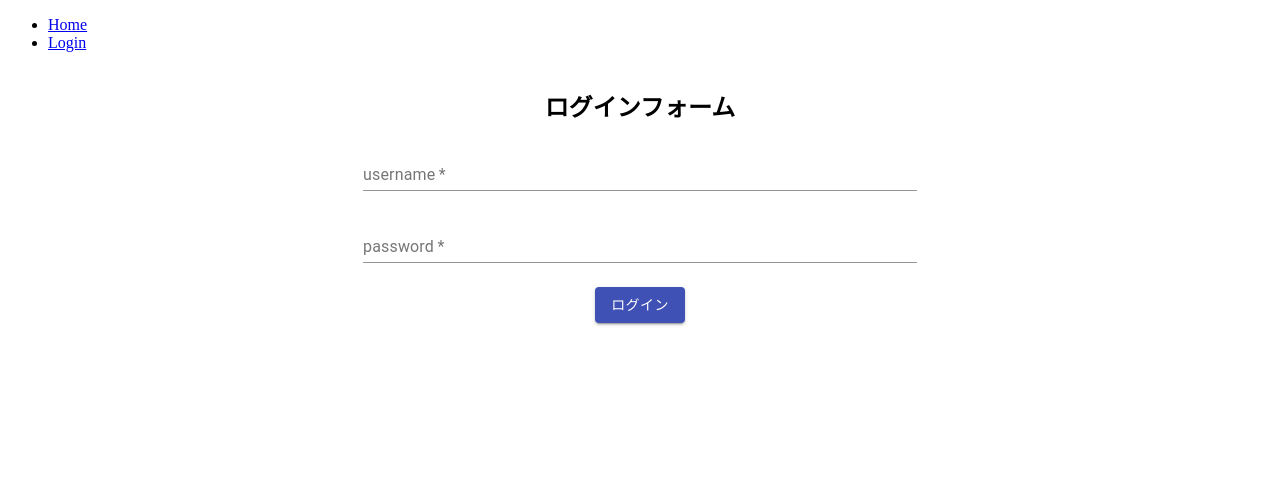
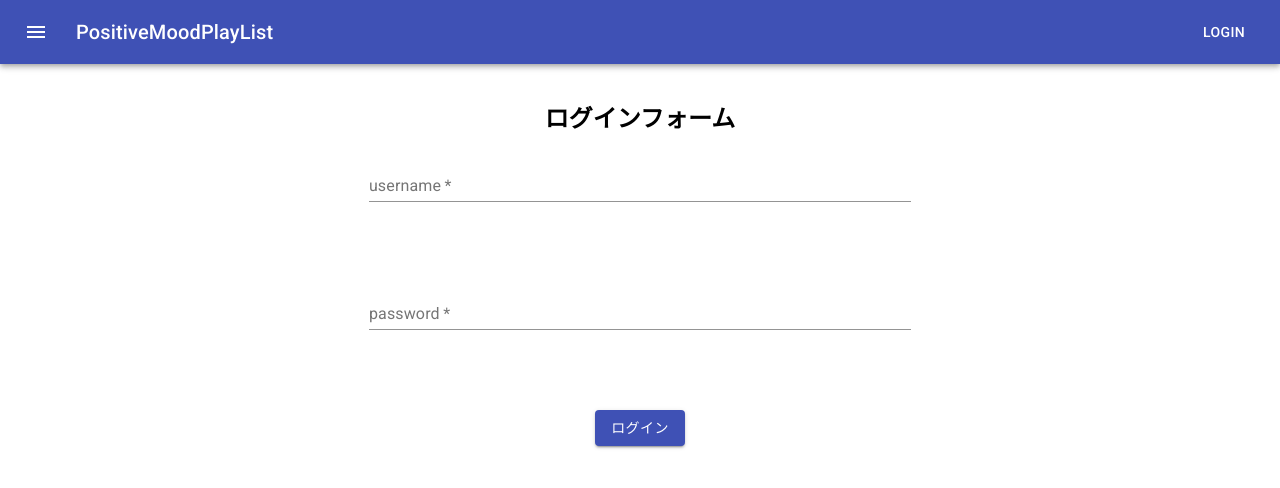
Before and after one commit to zumiosan/PositiveMoodPlayList, a React app in the folder src/PositiveMoodPlayList/playlist/front/: page /login in a window 1280 px wide. Shown: the top 488 px of the page. Built offline with nearby package versions, Linux system fonts and the light colour scheme.

Commit message:
Headerの作成

```diff
--- a/src/PositiveMoodPlayList/playlist/front/package.json
+++ b/src/PositiveMoodPlayList/playlist/front/package.json
@@ -23,6 +23,7 @@
   },
   "dependencies": {
     "@material-ui/core": "^4.12.3",
+    "@material-ui/icons": "^4.11.2",
     "react": "^17.0.2",
     "react-cookie": "^4.1.1",
     "react-dom": "^17.0.2",
--- /dev/null
+++ b/src/PositiveMoodPlayList/playlist/front/src/components/Header.tsx
@@ -0,0 +1,100 @@
+import React, {useState} from "react";
+import { Link } from 'react-router-dom'
+import { createStyles, makeStyles, Theme } from "@material-ui/core";
+import AppBar from "@material-ui/core/AppBar";
+import Toolbar from "@material-ui/core/Toolbar";
+import Typography from '@material-ui/core/Typography';
+import Button from '@material-ui/core/Button';
+import IconButton from '@material-ui/core/IconButton';
+import MenuIcon from '@material-ui/icons/Menu';
+import Drawer from '@material-ui/core/Drawer';
+import List from '@material-ui/core/List';
+import ListItem from '@material-ui/core/ListItem';
+import ListItemText from '@material-ui/core/ListItemText';
+
+const useStyles = makeStyles((theme: Theme) =>
+  createStyles({
+      root: {
+          flexGrow: 1,
+          marginBottom: 15
+      },
+      menuButton: {
+        marginRight: theme.spacing(2),
+      },
+      title: {
+        flexGrow: 1,
+      },
+      list: {
+        width: 250,
+      },
+      fullList: {
+          width: 'auto'
+      },
+  }),
+);
+
+export default function Header() {
+    const classes = useStyles();
+    const [state, setState] = useState(false);
+
+    const toggleDrawer = (open: boolean) => (
+        event: React.KeyboardEvent | React.MouseEvent,
+    ) => {
+        if (event.type === 'keydown' &&
+            ((event as React.KeyboardEvent).key === 'Tab' || (event as React.KeyboardEvent).key === 'Shift')) {
+            return;
+        }
+        setState(open);
+    };
+
+    const linkDict:{[index:string]: string} = {
+        'Home': "",
+        "Login": "login",
+        "Experiment": "experiment",
+        "Create PlayList": "create_playlist"
+    }
+
+    const list = () => (
+        <div
+            className={classes.list}
+            role={"presentation"}
+            onClick={toggleDrawer(false)}
+            onKeyDown={toggleDrawer(false)}
+        >
+            <List>
+                {['Home', 'Login', 'Experiment', 'Create PlayList'].map((text, index) => (
+                    <Link to={"/" + linkDict[text]} key={text}>
+                        <ListItem button key={text}>
+                            <ListItemText primary={text} />
+                        </ListItem>
+                    </Link>
+                ))}
+            </List>
+        </div>
+    )
+
+    return (
+        <div className={classes.root}>
+            <AppBar position={"static"}>
+                <Toolbar>
+                    <IconButton
+                        edge={"start"}
+                        className={classes.menuButton}
+                        color={"inherit"}
+                        aria-label={"menu"}
+                        onClick={toggleDrawer(true)}
+                    >
+                        <MenuIcon />
+                    </IconButton>
+                    <Drawer open={state} onClose={toggleDrawer(false)}>
+                        {list()}
+                    </Drawer>
+                    <Typography variant={"h6"} className={classes.title}>
+                        PositiveMoodPlayList
+                    </Typography>
+                    <Button color={"inherit"}>Login</Button>
+                </Toolbar>
+            </AppBar>
+        </div>
+    );
+}
--- a/src/PositiveMoodPlayList/playlist/front/src/components/Login.tsx
+++ b/src/PositiveMoodPlayList/playlist/front/src/components/Login.tsx
@@ -43,7 +43,7 @@ export default function Login() {
             </Grid>
             <Grid item xs={8}>
                 <form onSubmit={handleSubmit(getJwt)}>
-                    <Grid container alignItems={"center"} justifyContent={"center"} spacing={3}>
+                    <Grid container alignItems={"center"} justifyContent={"center"} spacing={10}>
                         <Grid item xs={8}>
                             <TextField
                                 label="username"
@@ -65,9 +65,9 @@ export default function Login() {
                         </Grid>
                         <Grid item xs={8} style={{textAlign:"center"}}>
                             <Button
-                            variant="contained"
-                            color="primary"
-                            type="submit"
+                                variant="contained"
+                                color="primary"
+                                type="submit"
                             >
                                 ログイン
                             </Button>
--- a/src/PositiveMoodPlayList/playlist/front/src/index.html
+++ b/src/PositiveMoodPlayList/playlist/front/src/index.html
@@ -2,10 +2,12 @@
 <html lang="ja">
   <head>
     <meta charset="UTF-8" />
+    <link rel="stylesheet" href="https://fonts.googleapis.com/css?family=Roboto:300,400,500,700&display=swap" />
+    <link rel="stylesheet" href="https://fonts.googleapis.com/css?family=Noto+Sans+JP&subset=japanese" />
     <meta name="viewport" content="width=device-width, initial-scale=1.0" />
     <title>PositiveMoodPlayList</title>
   </head>
-  <body>
+  <body style="margin: 0px;">
     <div id="root"></div>
   </body>
 </html>
--- a/src/PositiveMoodPlayList/playlist/front/src/index.tsx
+++ b/src/PositiveMoodPlayList/playlist/front/src/index.tsx
@@ -2,24 +2,17 @@ import React from 'react';
 import ReactDOM from 'react-dom';
 import {Switch, Route, BrowserRouter, Link} from "react-router-dom";
 import Login from "./components/Login";
+import Header from "./components/Header";
 
 export const apiURL = 'http://localhost:8000/';
 
 export default function App() {
     return(
+        <div>
             <BrowserRouter>
-            <nav>
-                <ul>
-                    <li>
-                        <Link to='/home'>Home</Link>
-                    </li>
-                    <li>
-                        <Link to='/login'>Login</Link>
-                    </li>
-                </ul>
-            </nav>
+                <Header />
                 <Switch>
-                <Route path="/index">
+                    <Route exact path="/">
 
                     </Route>
                     <Route path="/login">
@@ -27,6 +20,8 @@ export default function App() {
                     </Route>
                 </Switch>
             </BrowserRouter>
+        </div>
+
     );
 }
 
```
Also changed, not shown: 1 other file (tests, documents, lock files or other folders). Lines whose indentation alone changed are shown as unchanged.
